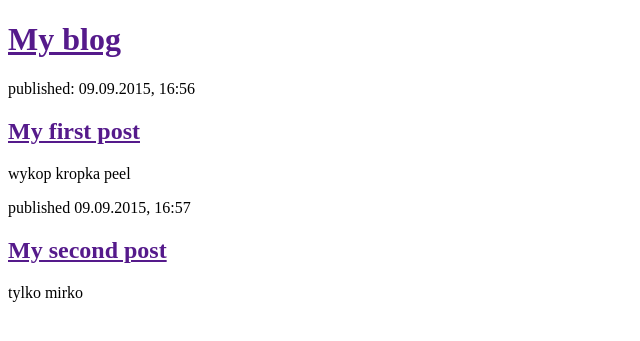
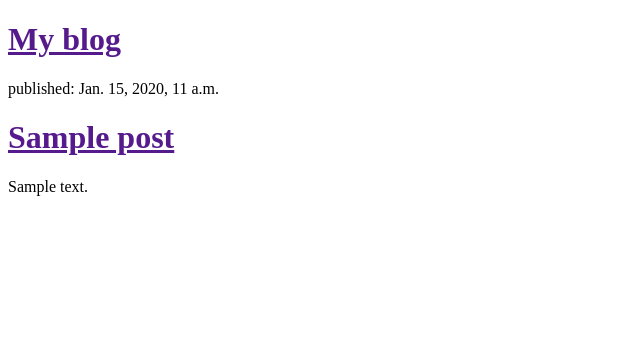
Before and after one commit to Existanza/my-first-blog, a Django app: template blog/templates/blog/post_list.html in a window 1280 px wide. Shown: the top 341 px of the page, without its empty margins (0-640 px from the left). Run offline with Django 3.2, Linux system fonts and the light colour scheme; the template is opened without the code that fills it: values that come from a table or form of the project are taken from there, others are empty; tables that the repository leaves empty hold one stand-in row (values such as "Sample post").

Commit message:
Modified templates to display posts from database.

```diff
--- a/blog/templates/blog/post_list.html
+++ b/blog/templates/blog/post_list.html
@@ -9,16 +9,12 @@
         <h1><a href="">My blog</a></h1>
     </div>
 
+    {% for post in posts %}
     <div>
-        <p>published: 09.09.2015, 16:56</p>
-        <h2><a href="">My first post</a></h2>
-        <p>wykop kropka peel</p>
+        <p>published: {{ post.published_date }}</p>
+        <h1><a href="">{{ post.title }}</a></h1>
+        <p>{{ post.text|linebreaks }}</p>
     </div>
-
-    <div>
-        <p>published 09.09.2015, 16:57</p>
-        <h2><a href="">My second post</a></h2>
-        <p>tylko mirko</p>
-    </div>
+    {% endfor %}
 </body>
 </html>
--- a/blog/views.py
+++ b/blog/views.py
@@ -1,5 +1,8 @@
 from django.shortcuts import render
+from django.utils import timezone
+from .models import Post
 
 
 def post_list(request):
-    return render(request, 'blog/post_list.html', {})
+    posts = Post.objects.filter(published_date__lte=timezone.now()).order_by('published_date')
+    return render(request, 'blog/post_list.html', {'posts': posts})
```
